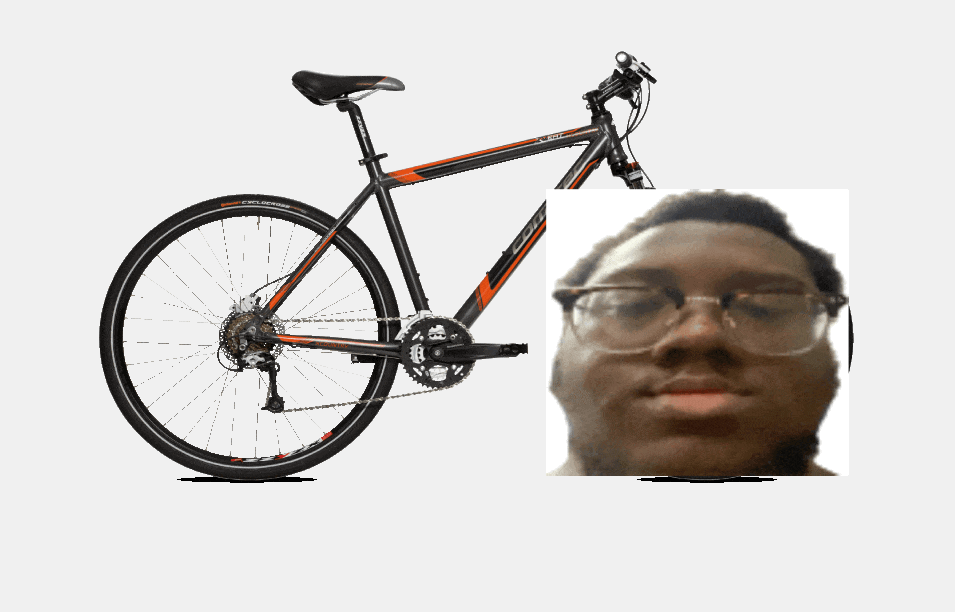
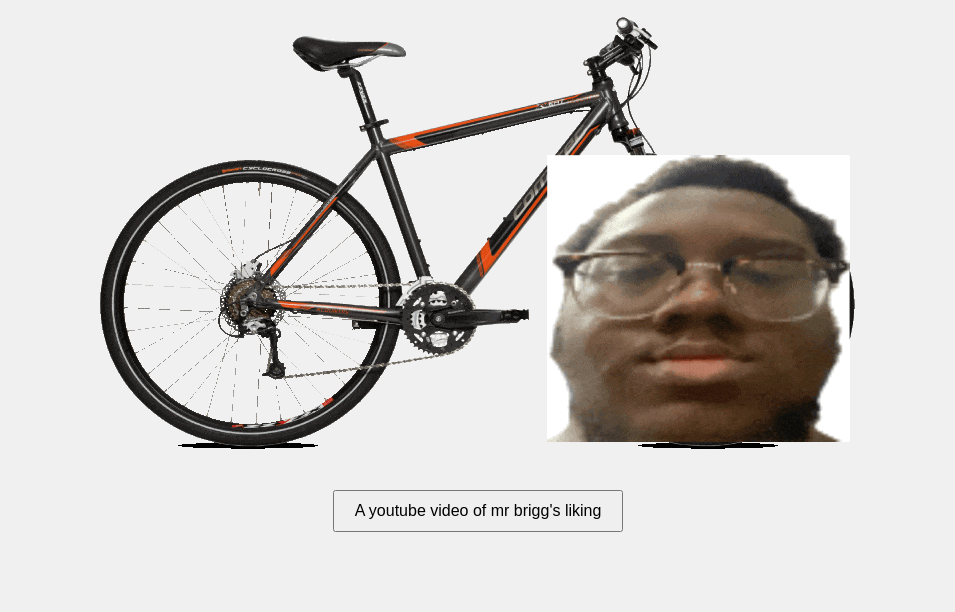
Before and after one commit to dfarooq610/bichael-briggs, a plain HTML site: page index.html in a window 1280 px wide. Shown: the part 188-800 px from the top of the page, without its empty margins (162-1117 px from the left). Drawn offline with Linux system fonts and the light colour scheme.

Commit message:
youtube button

```diff
--- a/index.html
+++ b/index.html
@@ -9,6 +9,7 @@
         margin: 0;
         padding: 0;
         display: flex;
+        flex-direction: column;
         justify-content: center;
         align-items: center;
         height: 100vh;
@@ -18,6 +19,14 @@
       img {
         max-width: 100%;
         height: auto;
+        margin-bottom: 20px;
+      }
+
+      .button {
+        margin-top: 10px;
+        padding: 10px 20px;
+        font-size: 1em;
+        cursor: pointer;
       }
 
       @media (max-width: 600px) {
@@ -28,9 +37,23 @@
     </style>
   </head>
   <body>
-    <div>
-      <h1>YOU ARE NOW THE OWNER OF 🅱️ICHAEL-🅱️RIGGS.COM</h1>
-      <img src="bichael.gif" alt="Bichael Image" />
-    </div>
+    <h1>YOU ARE NOW THE OWNER OF 🅱️ICHAEL-🅱️RIGGS.COM</h1>
+    <img src="bichael.gif" alt="Bichael Image" />
+    <button class="button" onclick="redirectToRandomVideo()">
+      A youtube video of mr brigg's liking
+    </button>
+
+    <script>
+      function redirectToRandomVideo() {
+        var videos = [
+          "https://www.youtube.com/watch?v=w38GCVWbD3s",
+          "https://www.youtube.com/watch?v=2JOwIs9CWYg",
+          "https://youtu.be/di9II7Ic9gA?si=b5LcCjVnY8k7-qay",
+        ];
+
+        var randomVideoUrl = videos[Math.floor(Math.random() * videos.length)];
+        window.open(randomVideoUrl, "_blank");
+      }
+    </script>
   </body>
 </html>
```
